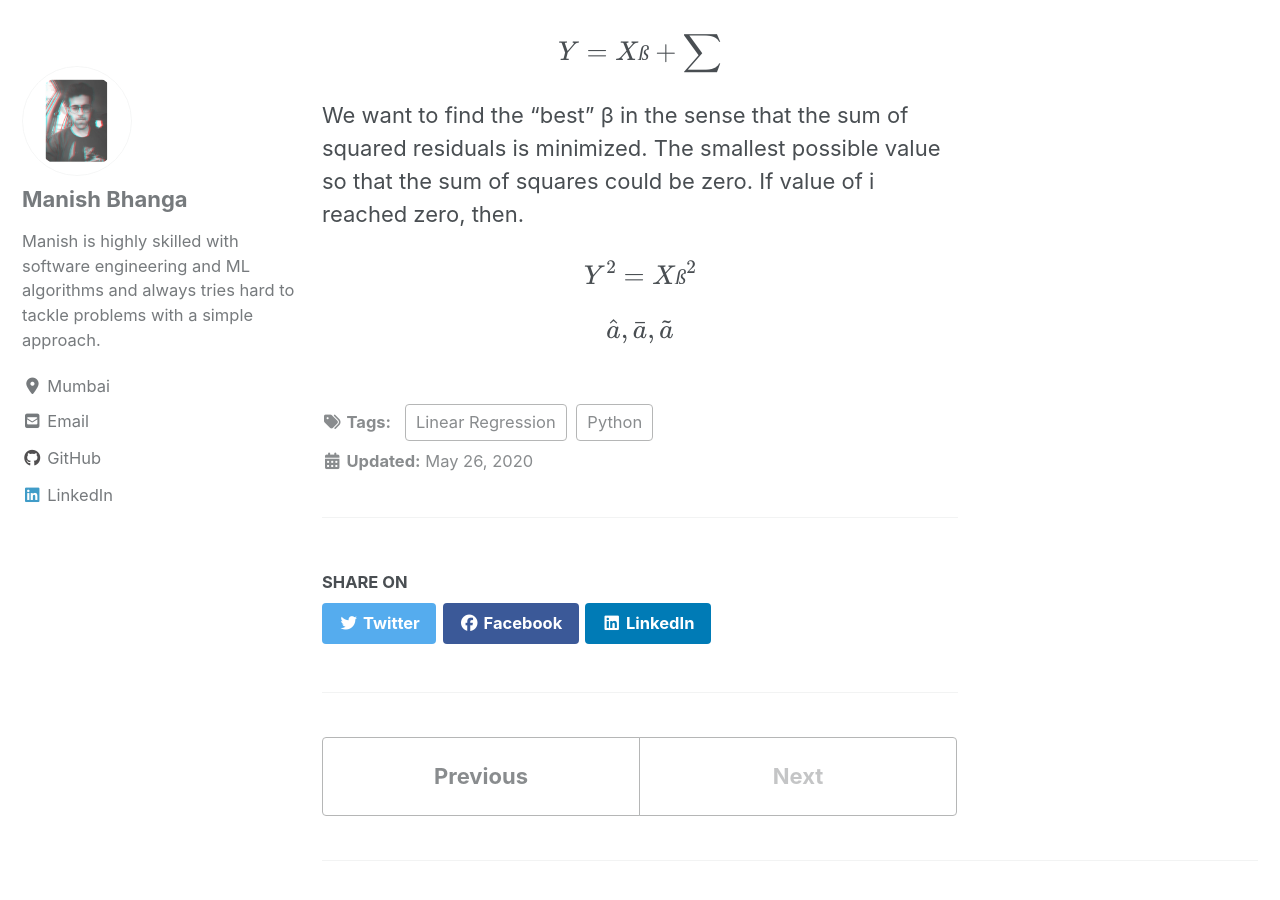
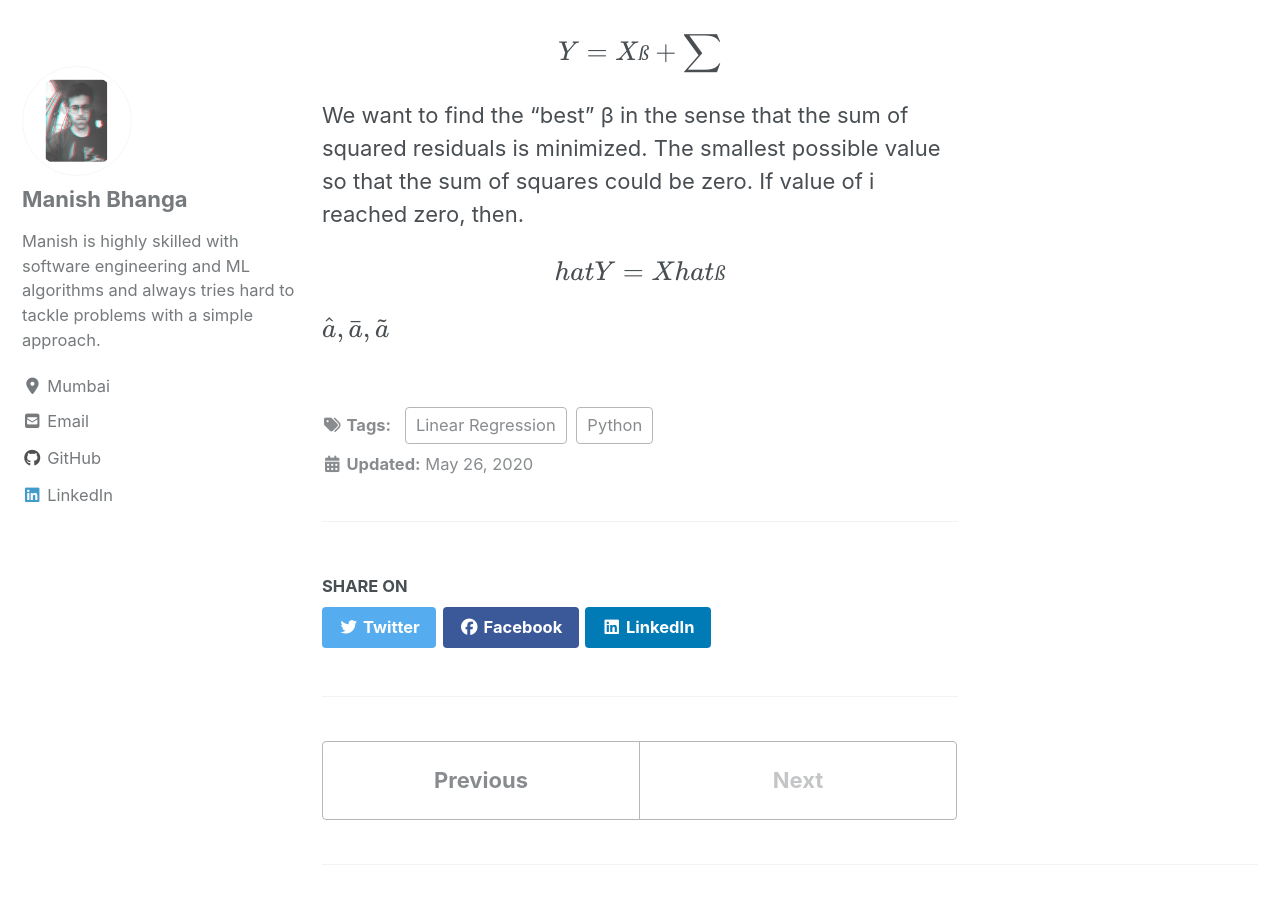
Before and after one commit to bhanga-manish/bhanga.github.io, a Jekyll site: the page built from _posts/2020-05-26-Calculating Multiple Linear Regression Parameters.md, in a window 1280 px wide and 900 px high, scrolled down 1118 px. Built offline with Jekyll 4.4.1, drawn with Linux system fonts in a browser that asks for light colours; cached includes are drawn as plain includes; nearby versions of some CDN libraries; formulas are drawn with MathJax 3.

Commit message:
Adding extra equation

```diff
--- a/_posts/2020-05-26-Calculating Multiple Linear Regression Parameters.md
+++ b/_posts/2020-05-26-Calculating Multiple Linear Regression Parameters.md
@@ -21,6 +21,6 @@
 
 We want to find the “best” β in the sense that the sum of squared residuals is minimized. The smallest possible value so that the sum of squares could be zero. If value of i reached zero, then.
 
-$$ Y^2 = Xß^2 $$
+$$ hat{Y} = Xhat{ß} $$
 
-$$ \hat{a}, \bar{a}, \tilde{a} $$
+$ \hat{a}, \bar{a}, \tilde{a} $
```
